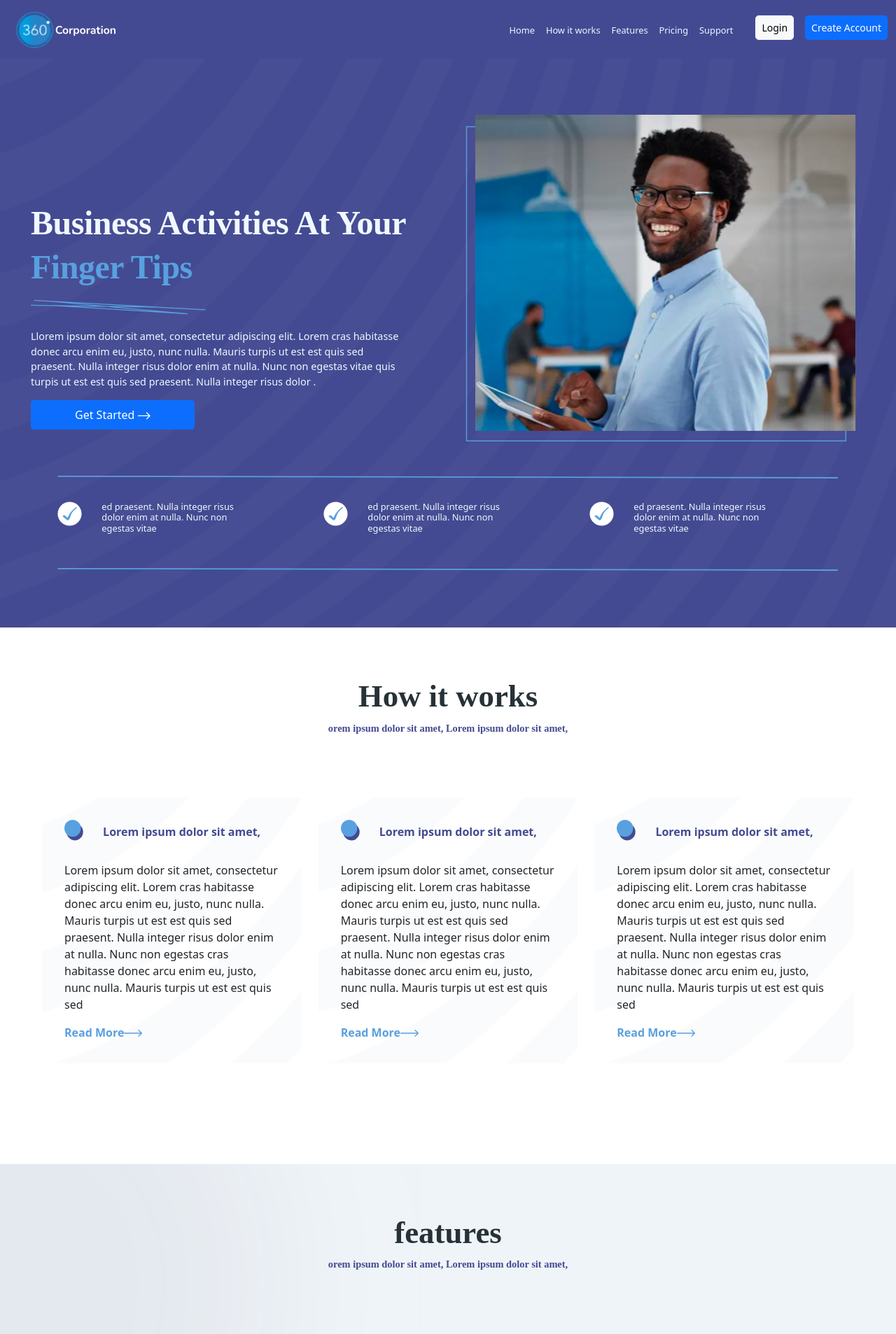
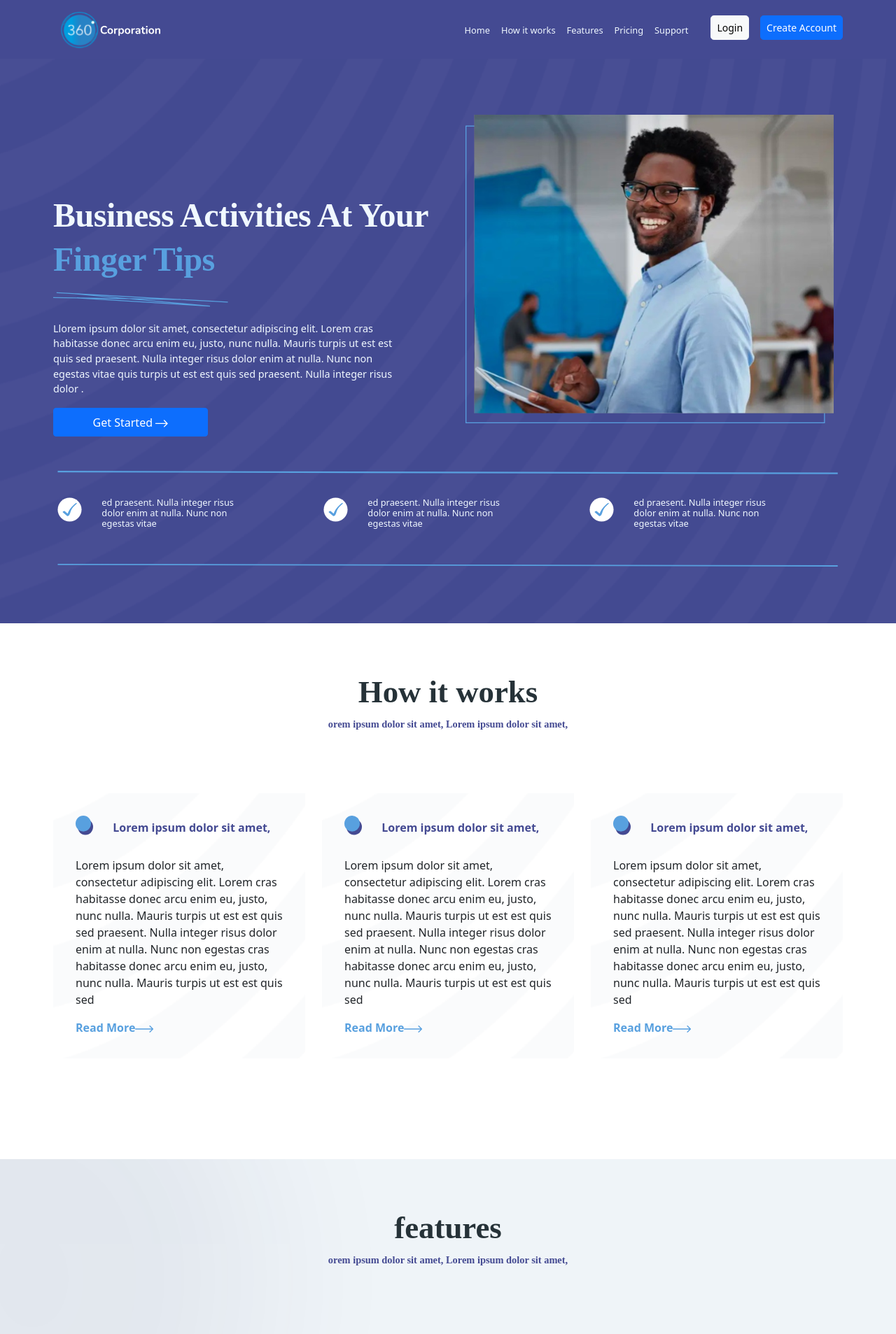
Before and after one commit to olayinka02/Corporations, a React (Create React App) app: page / in a window 1280 px wide. Shown: the top 1907 px of the page at 70% size. Built offline with nearby package versions, Linux system fonts and the light colour scheme.

Commit message:
corporation

```diff
--- a/src/component/LoginPage.js
+++ b/src/component/LoginPage.js
@@ -57,7 +57,7 @@ class LoginPage extends Component {
                                             </Col>
                                         </Row>
                                     </Form.Group><br />
-                                    <Link className="btnNowx" to="/dashboard">
+                                    <Link className="btnNowx" >
                                         <Button style={{ width: 100 + '%', borderRadius: 0.5 + 'rem', height: 2.8 + 'rem' }} variant="primary">
                                             Login
                                         </Button>
--- a/src/component/Styled/HeroSectionstyle.css
+++ b/src/component/Styled/HeroSectionstyle.css
@@ -1,7 +1,7 @@
 
 .heroSection{
-    padding-left:0.5rem;
-    padding-right:0.5rem;
+    padding-left:2%;
+    padding-right:2%;
     background: url(../images/HeroSection.svg),#444A92;
     background-repeat:no-repeat;
     height:auto;
@@ -18,7 +18,7 @@ width:95%;
 font-family: 'Nunito';
 font-style: bold;
 font-weight: bolder;
-font-size: 2.5rem;
+font-size: 2.2rem;
 line-height: 130%;
 color: aliceblue;
 letter-spacing: 0.085em;
@@ -33,6 +33,7 @@ text-transform: capitalize
 .Herolefttextparagraph{
     width:97%;
     margin-top:0.8rem;
+
     color: aliceblue;
 
 }
@@ -84,8 +85,8 @@ text-transform: capitalize
 
 @media (min-width: 576px) {
  .heroSection{
-    padding-left:0.5rem;
-    padding-right:0.5rem;
+    padding-left:2%;
+    padding-right:2%;
     background: url(../images/HeroSection.svg),#444A92;
     background-repeat:no-repeat;
     height:auto;
@@ -102,7 +103,7 @@ width:95%;
 font-family: 'Nunito';
 font-style: bold;
 font-weight: bolder;
-font-size: 2.5rem;
+font-size: 2.2rem;
 line-height: 130%;
 color: aliceblue;
 letter-spacing: 0.085em;
@@ -163,8 +164,8 @@ text-transform: capitalize
 
 @media (min-width: 768px) {
  .heroSection{
-    padding-left:0rem;
-    padding-right:0rem;
+    padding-left:5%;
+    padding-right:5%;
 }
 .RightImagebody{
     margin-top:7rem;
@@ -195,8 +196,8 @@ text-transform: capitalize
 @media (min-width: 992px) {
 
  .heroSection{
-    padding-left:2rem;
-    padding-right:2rem;
+    padding-left:5%;
+    padding-right:5%;
     background: url(../images/HeroSection.svg),#444A92;
     background-repeat:no-repeat;
     height:auto;
@@ -213,7 +214,7 @@ width:35rem;
 font-family: 'Nunito';
 font-style: bold;
 font-weight: bolder;
-font-size: 2.5rem;
+font-size: 2.2rem;
 line-height: 130%;
 color: aliceblue;
 letter-spacing: 0.085em;
@@ -253,8 +254,8 @@ text-transform: capitalize
 
 @media (min-width: 1200px) {
  .heroSection{
-    padding-left:2rem;
-    padding-right:2rem;
+    padding-left:5%;
+    padding-right:5%;
     background: url(../images/HeroSection.svg),#444A92;
     background-repeat:no-repeat;
     height:auto;
@@ -322,8 +323,8 @@ text-transform: capitalize
  .howitworkbody{
     padding-top: 4.5rem;
     padding-bottom:4.5rem;
-    padding-left:0.5rem;
-    padding-right:0.5rem;
+    padding-left:2%;
+    padding-right:2%;
 
   }
 
@@ -365,7 +366,7 @@ text-transform: capitalize
     color: #58A0DF;
   }
   .howitworkbodyparagraph{
-    font-size:0.9rem;
+    font-size:0.5rem;
   }
 
 
@@ -387,8 +388,8 @@ text-transform: capitalize
    .howitworkbody{
     padding-top: 4.5rem;
     padding-bottom:4.5rem;
-    padding-left:1rem;
-    padding-right:1rem;
+    padding-left:5%;
+    padding-right:5%;
 
   }
 
@@ -437,8 +438,8 @@ text-transform: capitalize
     .howitworkbody{
     padding-top: 4.5rem;
     padding-bottom:4.5rem;
-    padding-left:3rem;
-    padding-right:3rem;
+    padding-left:5%;
+    padding-right:5%;
 
   }
 
@@ -1084,7 +1085,7 @@ margin-left:3rem;
   }
   .Newslettertext{
     color:aliceblue;
-    font-size:1.4rem;
+    font-size:1.2rem;
    font-family: 'Nunito';
   }
 
--- a/src/component/Styled/NavBodyxstyle.css
+++ b/src/component/Styled/NavBodyxstyle.css
@@ -69,8 +69,8 @@
     .NavBarBody{
       background-color: #444A92;
       height:auto;
-      padding-left:0rem;
-      padding-right:0rem;
+      padding-left:5%;
+      padding-right:5%;
     }
     .navChildren{
       color: aliceblue !important;
@@ -99,11 +99,11 @@
     }
 
     .loginbtn{
-      margin-right:1rem;
-      margin-left:1.5rem;
+      margin-right:0rem;
+      margin-left:0rem;
       font-size: 0.3rem;
-      margin-top:auto;
-      margin-bottom:auto;
+      margin-top:1rem;
+      margin-bottom:1rem;
     }
     .Accountbtn{
       font-size:0.5rem;
--- a/src/component/TestimonialPage.js
+++ b/src/component/TestimonialPage.js
@@ -12,7 +12,7 @@ class TestimonialPage extends Component {
 
         return (
             <div className="TestimonialPage">
-                <h5 className="TestimonialHead">Testimonial</h5>
+                <h6 className="TestimonialHead">Testimonial</h6>
                 <p className="TestimonialText">orem ipsum dolor sit amet,  Lorem ipsum dolor sit amet, </p><br />
 
                 <Container fluid className="howitworkbody">
```
Also changed, not shown: src/component/NavBodyx.js (line endings or trailing spaces).
